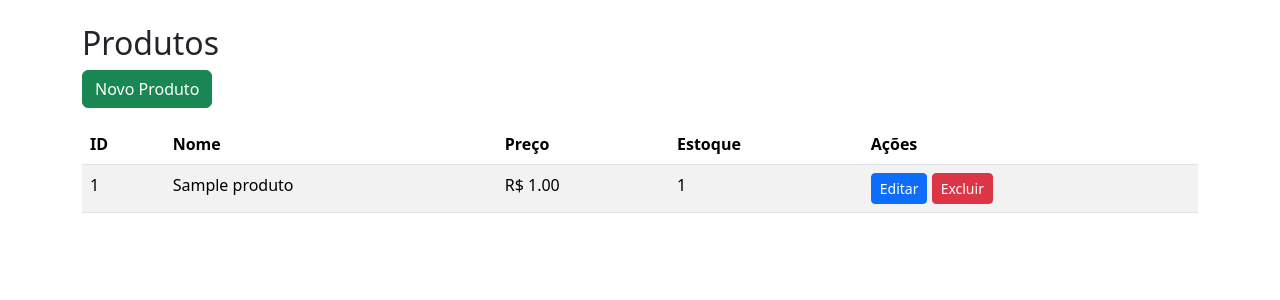
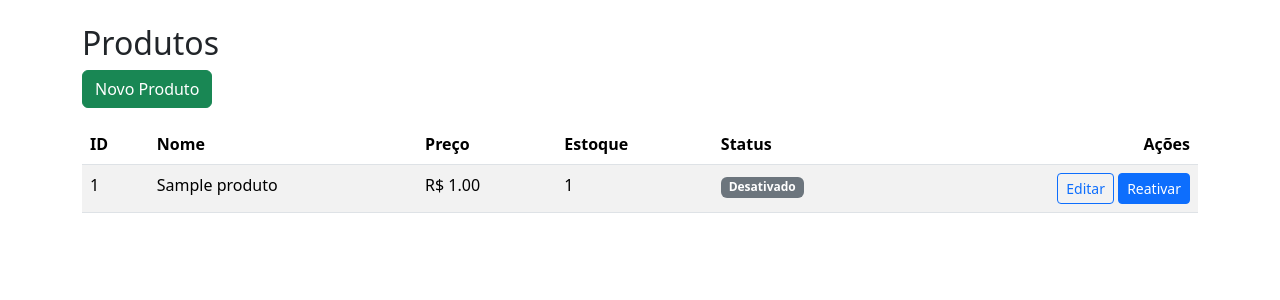
Before and after one commit to Troxx0001/imperium, a Flask app: page /admin/produtos in a window 1280 px wide. Shown: the part 56-356 px from the top of the page. Run offline with Flask 3, Linux system fonts and the light colour scheme; a user stored in the database is signed in; tables that the repository leaves empty hold one stand-in row (values such as "Sample post"); some libraries are stand-ins or nearby versions.

Commit message:
Handle product deactivation when referenced

```diff
--- a/routes/admin_routes.py
+++ b/routes/admin_routes.py
@@ -11,6 +11,7 @@ from models.admin_log import AdminLog
 from forms import ProductForm, OrderFilterForm, AdminLoginForm, IMAGE_EXTENSIONS
 from werkzeug.utils import secure_filename
 from sqlalchemy import func
+from sqlalchemy.exc import IntegrityError
 import os, io, csv
 from datetime import datetime, time
 from utils.ipapi_utils import obter_localizacao_por_ip
@@ -287,10 +288,32 @@ def produto_excluir(produto_id):
     if not current_user.admin:
         return redirect(url_for('loja.index'))
     produto = Produto.query.get_or_404(produto_id)
-    db.session.delete(produto)
+    try:
+        db.session.delete(produto)
+        db.session.commit()
+        log_action(f'Excluiu produto {produto.nome}')
+        flash('Produto excluído.', 'success')
+    except IntegrityError:
+        db.session.rollback()
+        produto.ativo = False
+        db.session.commit()
+        log_action(f'Desativou produto {produto.nome} (referências em pedidos)')
+        flash('Produto possui pedidos vinculados. Foi DESATIVADO em vez de excluído.', 'warning')
+
+    return redirect(url_for('admin.produtos'))
+
+
+@admin_bp.route('/produtos/<int:produto_id>/reativar', methods=['POST'])
+@login_required
+def produto_reativar(produto_id):
+    if not current_user.admin:
+        return redirect(url_for('loja.index'))
+
+    produto = Produto.query.get_or_404(produto_id)
+    produto.ativo = True
     db.session.commit()
-    log_action(f'Excluiu produto {produto.nome}')
-    flash('Produto excluído.', 'info')
+    log_action(f'Reativou produto {produto.nome}')
+    flash('Produto reativado.', 'success')
     return redirect(url_for('admin.produtos'))
 
 
--- a/templates/admin/produtos/lista.html
+++ b/templates/admin/produtos/lista.html
@@ -9,21 +9,37 @@
             <th>Nome</th>
             <th>Preço</th>
             <th>Estoque</th>
-            <th>Ações</th>
+            <th>Status</th>
+            <th class="text-end">Ações</th>
         </tr>
     </thead>
     <tbody>
-        {% for p in produtos %}
+        {% for produto in produtos %}
         <tr>
-            <td>{{ p.id }}</td>
-            <td>{{ p.nome }}</td>
-            <td>R$ {{ '%.2f'|format(p.preco) }}</td>
-            <td>{{ p.estoque }}</td>
+            <td>{{ produto.id }}</td>
+            <td>{{ produto.nome }}</td>
+            <td>R$ {{ '%.2f'|format(produto.preco) }}</td>
+            <td>{{ produto.estoque }}</td>
             <td>
-                <a href="{{ url_for('admin.produto_editar', produto_id=p.id) }}" class="btn btn-sm btn-primary">Editar</a>
-                <form method="POST" action="{{ url_for('admin.produto_excluir', produto_id=p.id) }}" style="display:inline-block;">
-                    <button class="btn btn-sm btn-danger" onclick="return confirm('Excluir produto?')">Excluir</button>
-                </form>
+                {% if produto.ativo %}
+                    <span class="badge bg-success">Ativo</span>
+                {% else %}
+                    <span class="badge bg-secondary">Desativado</span>
+                {% endif %}
+            </td>
+            <td class="text-end">
+                <a class="btn btn-sm btn-outline-primary"
+                   href="{{ url_for('admin.produto_editar', produto_id=produto.id) }}">Editar</a>
+
+                {% if produto.ativo %}
+                    <form method="post" action="{{ url_for('admin.produto_excluir', produto_id=produto.id) }}" style="display:inline">
+                        <button class="btn btn-sm btn-danger">Excluir</button>
+                    </form>
+                {% else %}
+                    <form method="post" action="{{ url_for('admin.produto_reativar', produto_id=produto.id) }}" style="display:inline">
+                        <button class="btn btn-sm btn-primary">Reativar</button>
+                    </form>
+                {% endif %}
             </td>
         </tr>
         {% endfor %}
```
Also changed, not shown: routes/loja_routes.py (+8 -3 lines).
